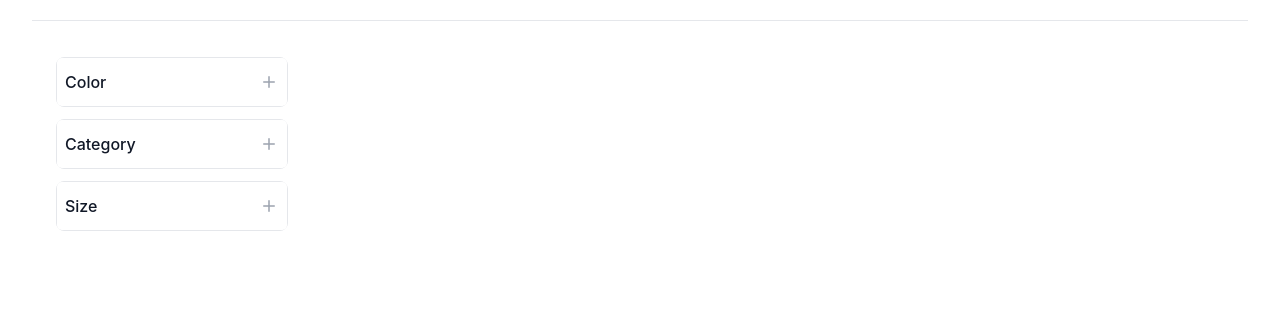
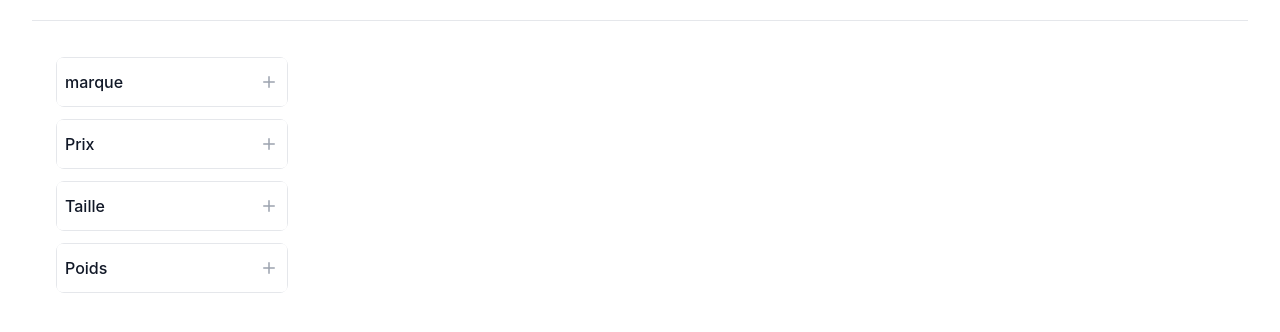
Before and after one commit to Seraphino16/Epimusic, a React (Create React App) app in the folder client/: page /Test in a window 1280 px wide. Shown: the part 228-560 px from the top of the page. Built offline with nearby package versions, Linux system fonts and the light colour scheme.

Commit message:
fix: filteredArticles

```diff
--- a/client/src/components/Filtered/FilteredArticles.js
+++ b/client/src/components/Filtered/FilteredArticles.js
@@ -3,8 +3,15 @@ import React from "react";
 import {
   Dialog,
   Transition,
+  TransitionChild,
+  DialogPanel,
   Menu,
+  MenuButton,
+  MenuItems,
+  MenuItem,
+
 } from '@headlessui/react';
+
 import { XMarkIcon } from '@heroicons/react/24/outline';
 import { ChevronDownIcon, FunnelIcon, Squares2X2Icon } from '@heroicons/react/20/solid';
 import FilterDisclosure from './FilterDisclosure';
@@ -19,8 +26,8 @@ const sortOptions = [
 
 const filters = [
   {
-    id: 'color',
-    name: 'Color',
+    id: 'Marque',
+    name: 'marque',
     options: [
       { value: 'white', label: 'White', checked: false },
       { value: 'beige', label: 'Beige', checked: false },
@@ -31,8 +38,20 @@ const filters = [
     ],
   },
   {
-    id: 'category',
-    name: 'Category',
+    id: 'Prix',
+    name: 'Prix',
+    options: [
+      { value: 'white', label: 'White', checked: false },
+      { value: 'beige', label: 'Beige', checked: false },
+      { value: 'blue', label: 'Blue', checked: true },
+      { value: 'brown', label: 'Brown', checked: false },
+      { value: 'green', label: 'Green', checked: false },
+      { value: 'purple', label: 'Purple', checked: false },
+    ],
+  },
+  {
+    id: 'Taille',
+    name: 'Taille',
     options: [
       { value: 'new-arrivals', label: 'New Arrivals', checked: false },
       { value: 'sale', label: 'Sale', checked: false },
@@ -42,8 +61,8 @@ const filters = [
     ],
   },
   {
-    id: 'size',
-    name: 'Size',
+    id: 'Poids',
+    name: 'Poids',
     options: [
       { value: '2l', label: '2L', checked: false },
       { value: '6l', label: '6L', checked: false },
@@ -68,7 +87,7 @@ export default function FilteredArticles() {
         {/* Mobile filter dialog */}
         <Transition.Root show={mobileFiltersOpen} as={Fragment}>
           <Dialog as="div" className="relative z-40 lg:hidden" onClose={setMobileFiltersOpen}>
-            <Transition.Child
+            <TransitionChild
               as={Fragment}
               enter="transition-opacity ease-linear duration-300"
               enterFrom="opacity-0"
@@ -78,10 +97,10 @@ export default function FilteredArticles() {
               leaveTo="opacity-0"
             >
               <div className="fixed inset-0 bg-black bg-opacity-25" />
-            </Transition.Child>
+            </TransitionChild>
 
             <div className="fixed inset-0 z-40 flex">
-              <Transition.Child
+              <TransitionChild
                 as={Fragment}
                 enter="transition ease-in-out duration-300 transform"
                 enterFrom="translate-x-full"
@@ -90,7 +109,7 @@ export default function FilteredArticles() {
                 leaveFrom="translate-x-0"
                 leaveTo="translate-x-full"
               >
-                <Dialog.Panel className="relative ml-auto flex h-full w-full max-w-xs flex-col overflow-y-auto bg-white py-4 pb-12 shadow-xl">
+                <DialogPanel className="relative ml-auto flex h-full w-full max-w-xs flex-col overflow-y-auto bg-white py-4 pb-12 shadow-xl">
                   <div className="flex items-center justify-between px-4">
                     <h2 className="text-lg font-medium text-gray-900">Filters</h2>
                     <button
@@ -109,8 +128,8 @@ export default function FilteredArticles() {
                       <FilterDisclosure key={section.id} section={section} />
                     ))}
                   </form>
-                </Dialog.Panel>
-              </Transition.Child>
+                </DialogPanel>
+              </TransitionChild>
             </div>
           </Dialog>
         </Transition.Root>
@@ -122,13 +141,13 @@ export default function FilteredArticles() {
             <div className="flex items-center">
               <Menu as="div" className="relative inline-block text-left">
                 <div>
-                  <Menu.Button className="group inline-flex justify-center text-sm font-medium text-gray-700 hover:text-gray-900">
+                  <MenuButton className="group inline-flex justify-center text-sm font-medium text-gray-700 hover:text-gray-900">
                     Sort
                     <ChevronDownIcon
                       className="-mr-1 ml-1 h-5 w-5 flex-shrink-0 text-gray-400 group-hover:text-gray-500"
                       aria-hidden="true"
                     />
-                  </Menu.Button>
+                  </MenuButton>
                 </div>
 
                 <Transition
@@ -140,10 +159,10 @@ export default function FilteredArticles() {
                   leaveFrom="transform opacity-100 scale-100"
                   leaveTo="transform opacity-0 scale-95"
                 >
-                  <Menu.Items className="absolute right-0 z-10 mt-2 w-40 origin-top-right rounded-md bg-white shadow-2xl ring-1 ring-black ring-opacity-5 focus:outline-none">
+                  <MenuItems className="absolute right-0 z-10 mt-2 w-40 origin-top-right rounded-md bg-white shadow-2xl ring-1 ring-black ring-opacity-5 focus:outline-none">
                     <div className="py-1">
                       {sortOptions.map((option) => (
-                        <Menu.Item key={option.name}>
+                        <MenuItem key={option.name}>
                           {({ active }) => (
                             <a
                               href={option.href}
@@ -156,10 +175,10 @@ export default function FilteredArticles() {
                               {option.name}
                             </a>
                           )}
-                        </Menu.Item>
+                        </MenuItem>
                       ))}
                     </div>
-                  </Menu.Items>
+                  </MenuItems>
                 </Transition>
               </Menu>
 
```
